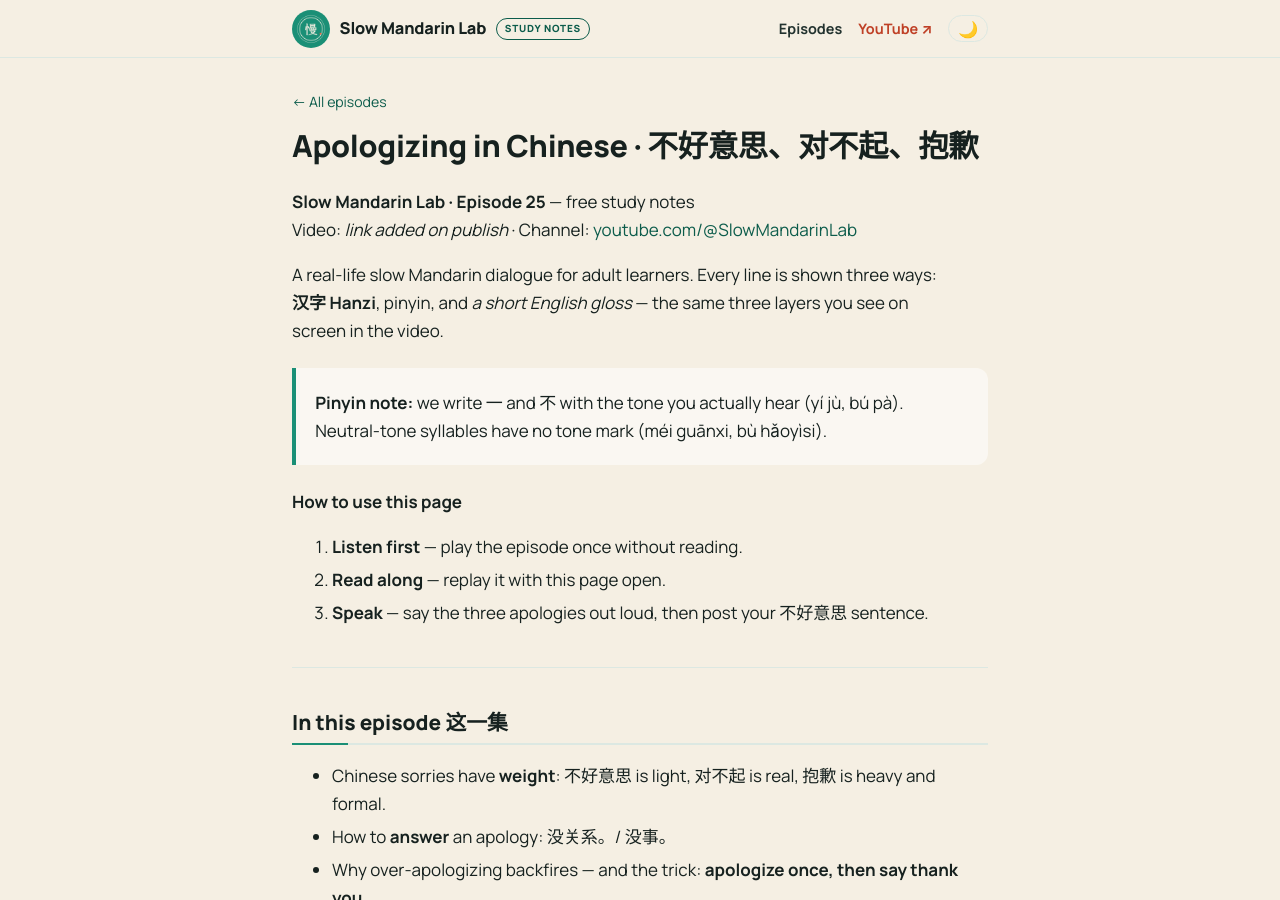
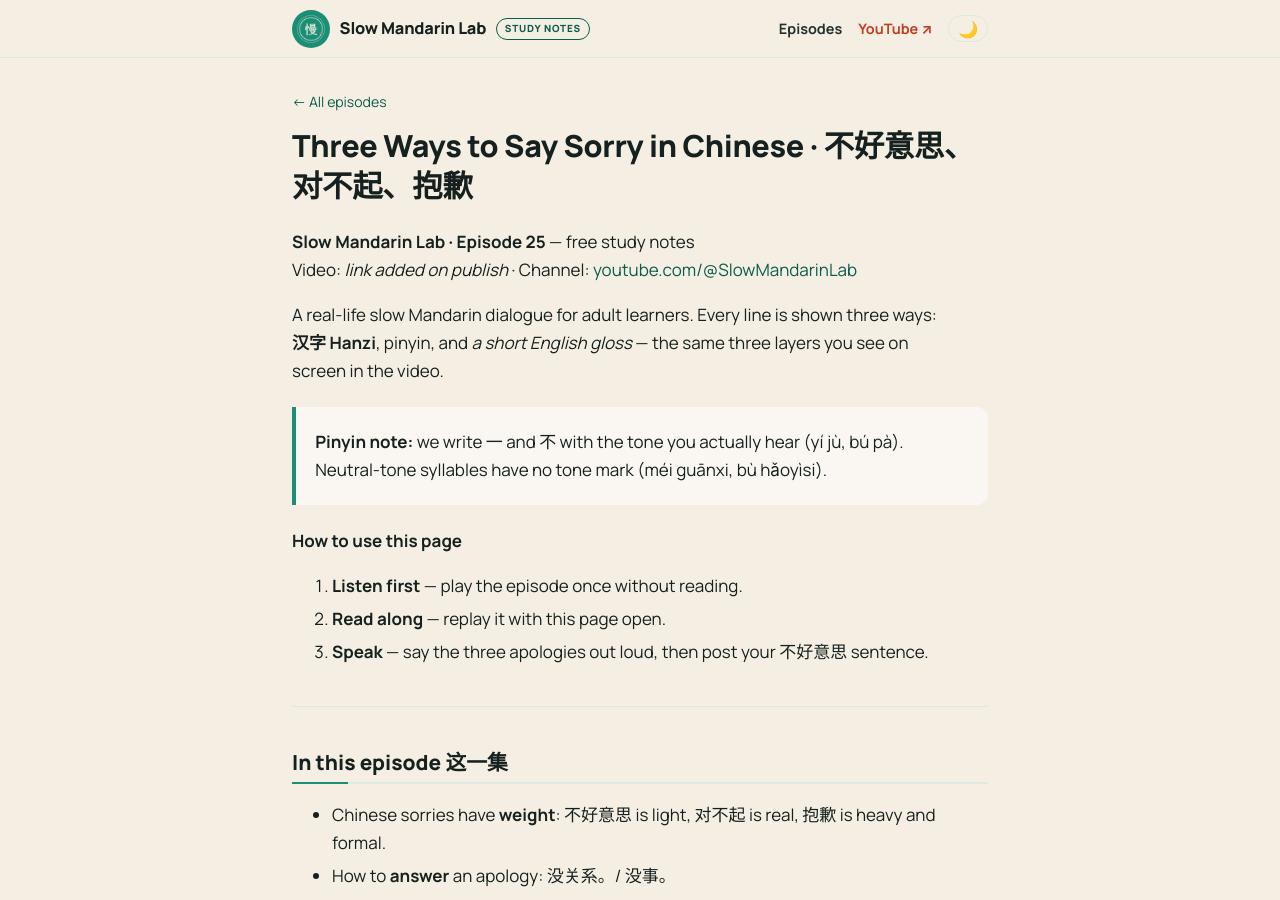
Before and after one commit to bowang168/slow-mandarin-lab, a Jekyll site: the page built from episodes/025-apologizing.md, in a window 1280 px wide and 900 px high. Built offline with Jekyll 4.4.1, drawn with Linux system fonts in a browser that asks for light colours; some web fonts are replaced.

Commit message:
025: sync study page from manifest

```diff
--- a/episodes/025-apologizing.md
+++ b/episodes/025-apologizing.md
@@ -1,11 +1,11 @@
 ---
 layout: page
-title: "Apologizing in Chinese · 不好意思、对不起、抱歉"
+title: "Three Ways to Say Sorry in Chinese · 不好意思、对不起、抱歉"
 description: "Free study notes for Slow Mandarin Lab Episode 25: full transcript with Hanzi, pinyin and English, key vocabulary, and speaking practice."
 permalink: /episodes/025-apologizing/
 note: three apologies · dialogue
 series: Season 1
-hsk: HSK 2-3
+hsk: HSK 3-4
 ---
 
 **Slow Mandarin Lab · Episode 25** — free study notes
```
